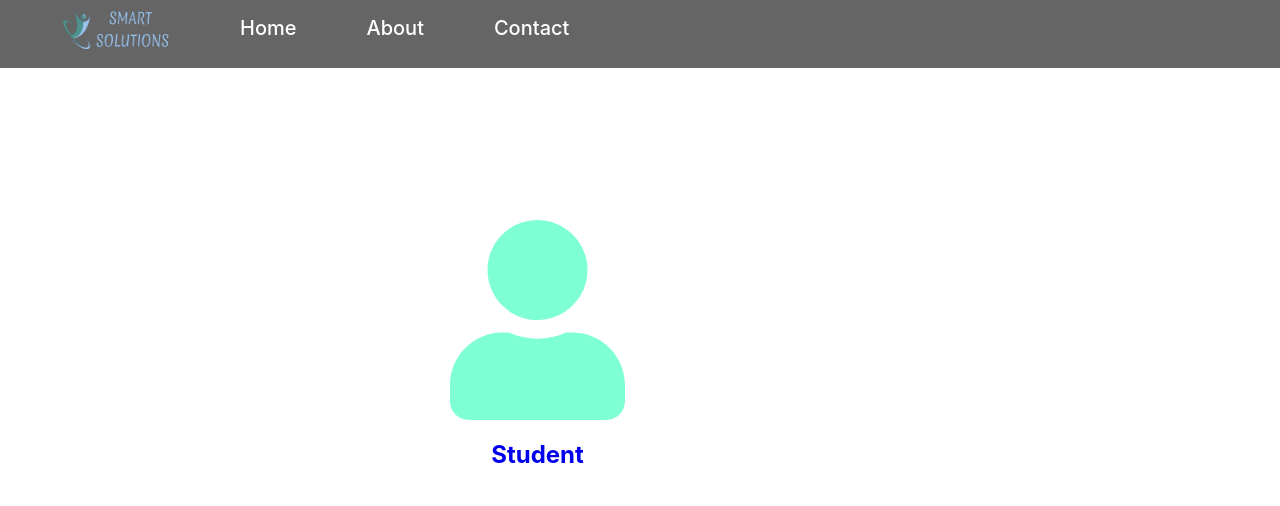
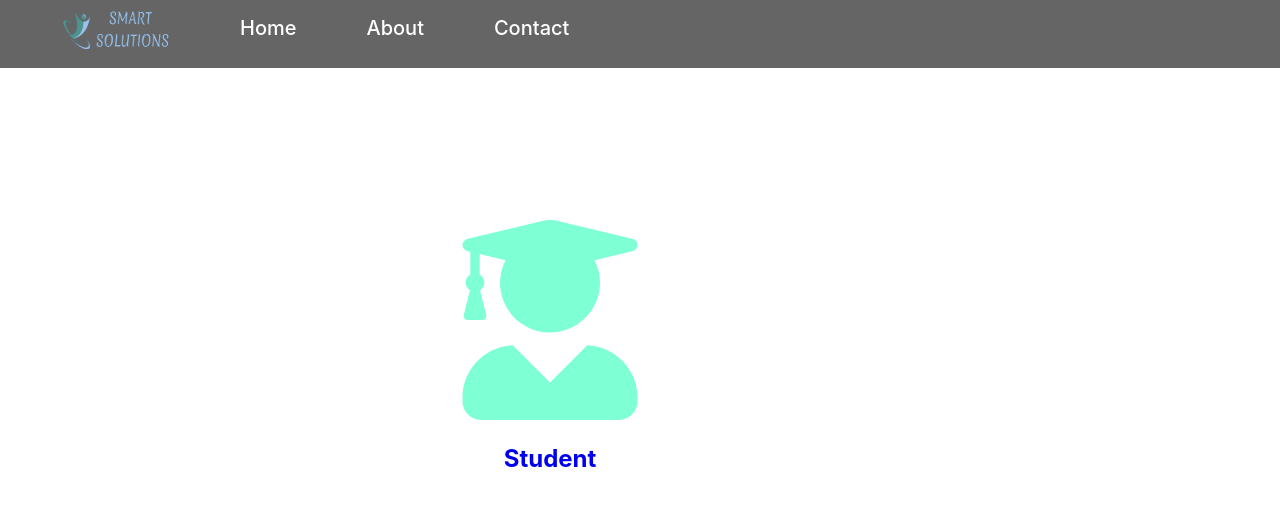
Before and after one commit to devXJatin/smart-solutions, a React (Create React App) app: page / in a window 1280 px wide. Shown: the top 506 px of the page. Built offline with nearby package versions, Linux system fonts and the light colour scheme.

Commit message:
fontawesome module to react-icon module

```diff
--- a/package.json
+++ b/package.json
@@ -11,6 +11,7 @@
     "@testing-library/user-event": "^12.8.3",
     "react": "^17.0.2",
     "react-dom": "^17.0.2",
+    "react-icons": "^4.3.1",
     "react-router-dom": "^6.0.2",
     "react-scripts": "4.0.3",
     "web-vitals": "^1.1.2"
--- a/src/Components/Home.js
+++ b/src/Components/Home.js
@@ -1,14 +1,13 @@
 import React from "react";
 import { Link } from "react-router-dom";
-import { FontAwesomeIcon } from "@fortawesome/react-fontawesome";
-import { faUser } from "@fortawesome/free-solid-svg-icons";
-
+import {FaUserGraduate} from 'react-icons/fa';
 function Home() {
   return (
     <div>
       <Link to="home/studentlogin">
         <div className="student">
-          <FontAwesomeIcon icon={faUser} className="student-icon" />
+          {/* <FontAwesomeIcon icon={['fas', 'user-graduate']} className="student-icon" /> */}
+          <FaUserGraduate className="student-icon"/>
           <h2 className="student-head">Student</h2>
         </div>
       </Link>
```
Also changed, not shown: 1 other file (tests, documents, lock files or other folders).
